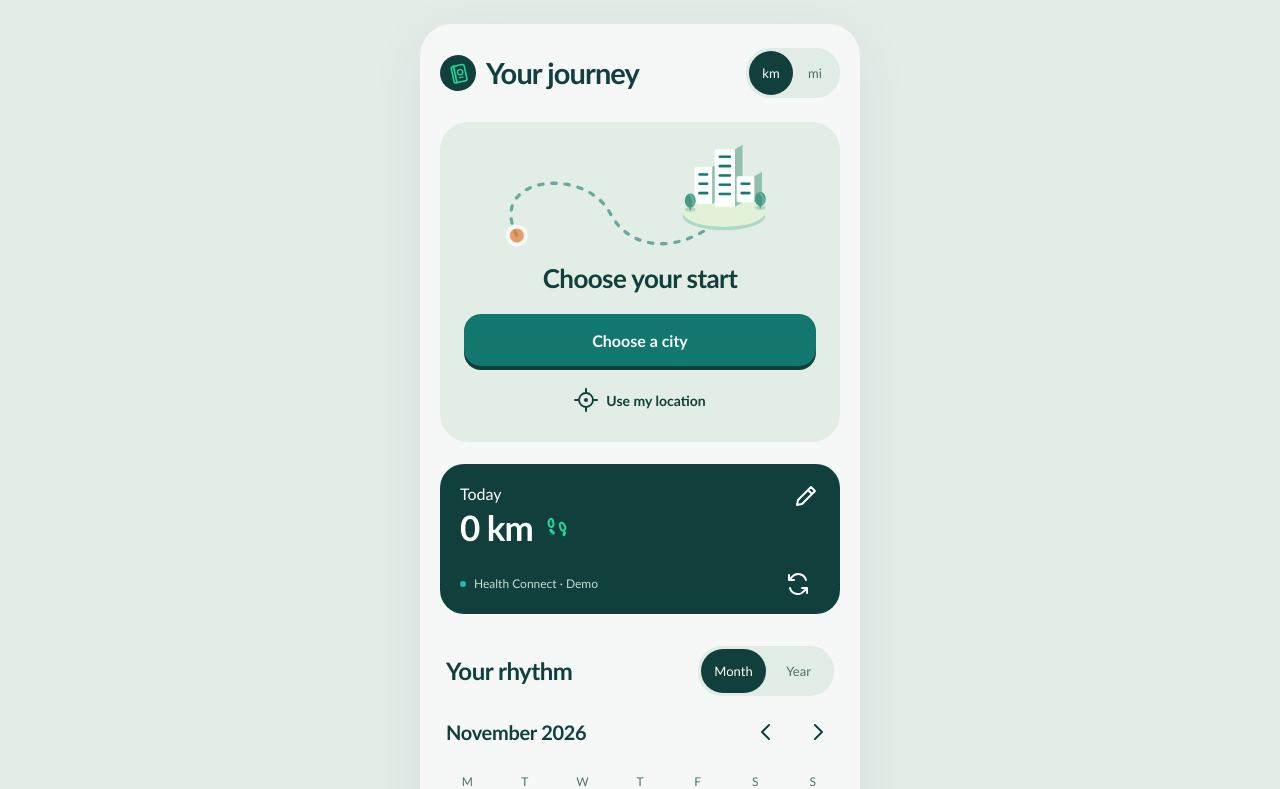
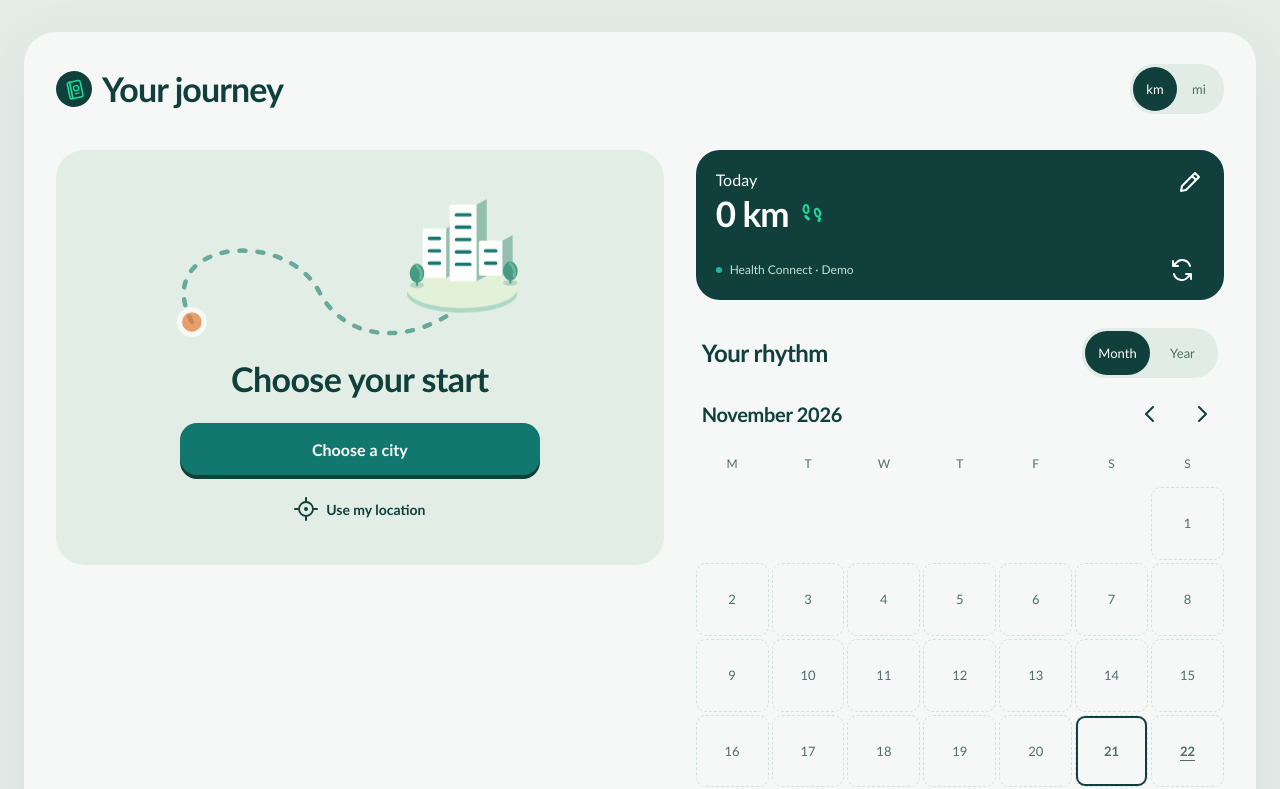
Before and after one commit to Nyllaah/cyh-habit-tracker, a Next.js app: page / in a window 1280 px wide. Shown: the top 789 px of the page. Built offline with nearby package versions, Linux system fonts and the light colour scheme.

Commit message:
feat: adapt the journey page to tablet and desktop (criterion 49)

```diff
--- a/app/globals.css
+++ b/app/globals.css
@@ -298,3 +298,28 @@ button.origin .origin-chevron { width: 16px; height: 16px; }
   100% { opacity: 0; transform: translate(var(--drift), 560px) rotate(var(--turn)); }
 }
 @media (prefers-reduced-motion: reduce) { .arrival-confetti { display: none; } }
+
+/* Keep the daily flow stacked on phones; give the journey its own desktop column. */
+@media (min-width: 600px) {
+  .home { width: calc(100% - 32px); max-width: 680px; padding: 28px 24px 48px; }
+  .interactive-map .journey-map { height: 420px; }
+}
+@media (min-width: 900px) {
+  body { padding: 32px 0; }
+  .home { display: grid; grid-template-columns: minmax(0, 1.15fr) minmax(0, 1fr); gap: 28px 32px; width: calc(100% - 48px); max-width: 1240px; padding: 32px; }
+  .home > * { min-width: 0; }
+  .home-header { grid-column: 1 / -1; margin-bottom: 8px; }
+  .home-header h1 { font-size: 34px; }
+  .journey-view, .journey-start { grid-column: 1; grid-row: 2 / span 3; align-self: start; position: sticky; top: 24px; }
+  .journey-view button.origin { margin-top: 0; margin-bottom: 22px; }
+  .journey-view .destination-heading { min-height: 72px; margin-bottom: 20px; }
+  .interactive-map .journey-map { height: clamp(380px, 58vh, 600px); }
+  .today-card { grid-column: 2; grid-row: 2; margin-top: 0; }
+  .activity-history { grid-column: 2; grid-row: 3; margin-top: 0; }
+  .passport { grid-column: 2; grid-row: 4; margin-top: 0; }
+  .journey-start { margin-top: 0; padding: 28px 32px 32px; }
+  .journey-start-art { height: 180px; }
+  .journey-start-art img { width: 144px; height: 144px; }
+  .journey-start h2 { font-size: 34px; }
+  .journey-start .primary-button { max-width: 360px; margin: 24px auto 0; }
+}
```
Also changed, not shown: 1 other file (tests, documents, lock files or other folders).
